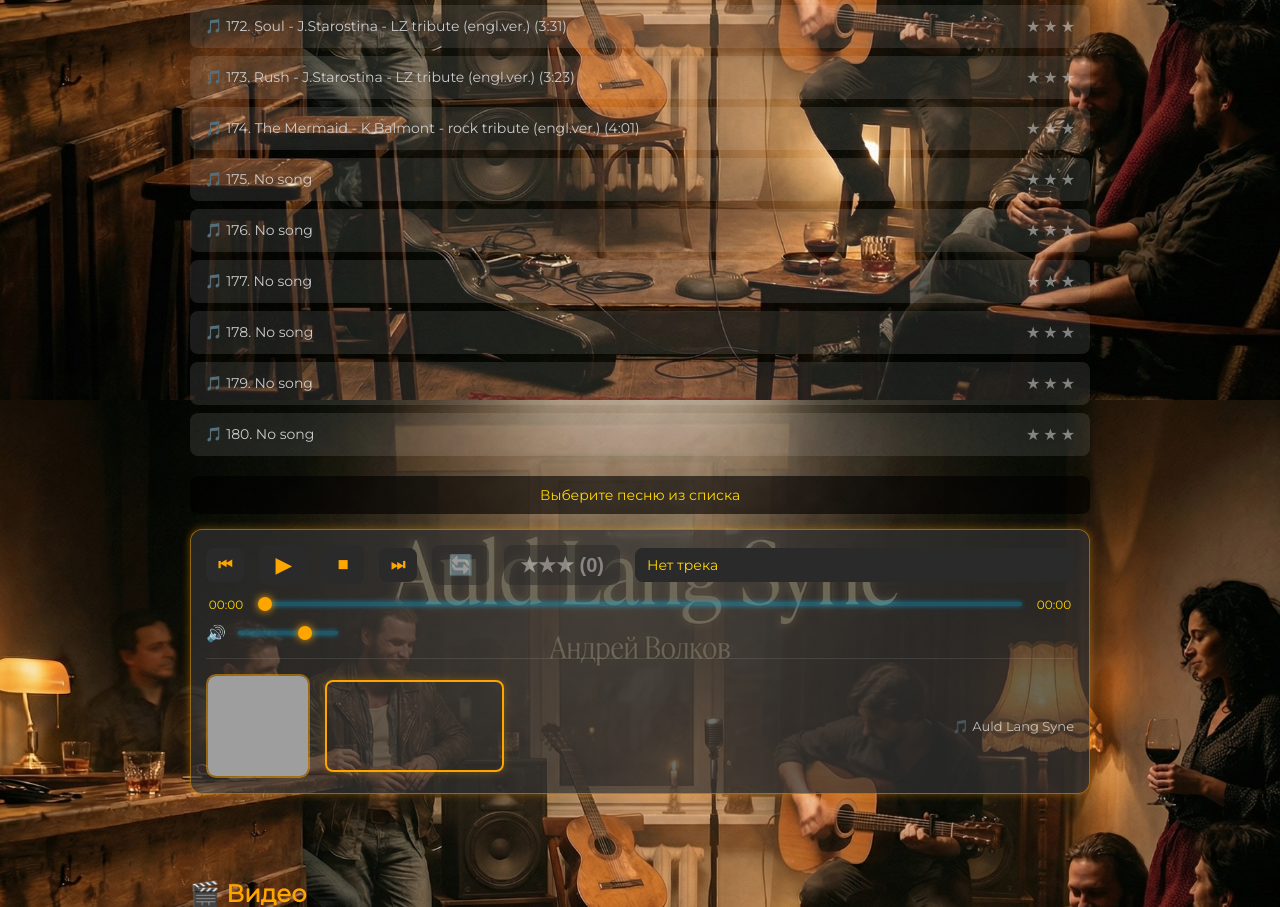
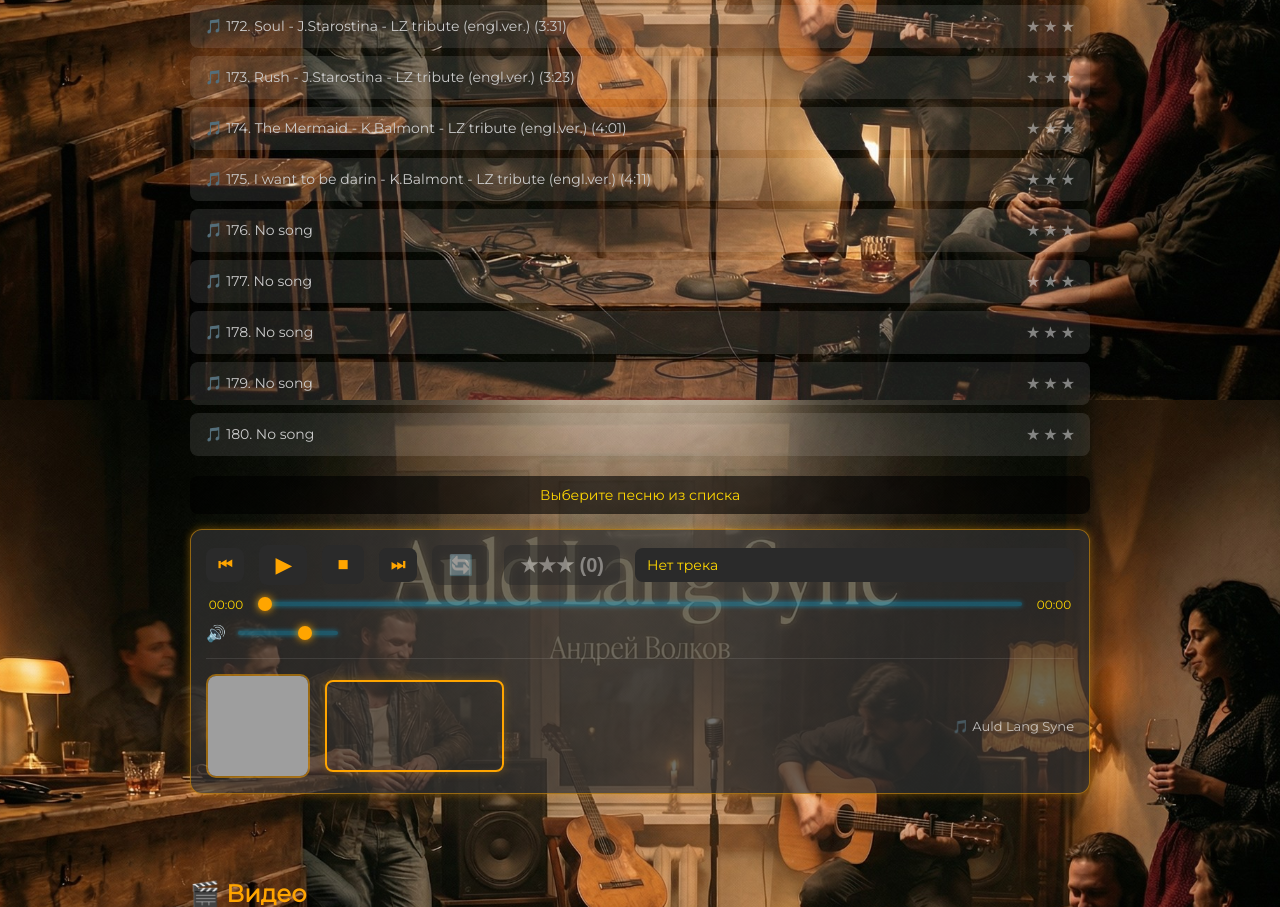
Before and after one commit to andreivolko-stack/auld-lang-syne, a plain HTML site: page index.html in a window 1280 px wide. Shown: the part 9200-10107 px from the top of the page. Drawn offline with nearby package versions, Linux system fonts and the light colour scheme; grey boxes are pictures that could not be loaded.

Commit message:
Update index.html

```diff
--- a/index.html
+++ b/index.html
@@ -686,8 +686,8 @@ footer {
     <li data-src="171Dusha - J.Starostina_(3-27)mc1.mp3">🎵 171. Dusha - J.Starostina (3:27)</li>
     <li data-src="172Soul-JStarostina332.mp3">🎵 172. Soul - J.Starostina - LZ tribute (engl.ver.) (3:31)</li>
     <li data-src="173Rush_v1-JStarostina(323)englver.mp3">🎵 173. Rush - J.Starostina - LZ tribute (engl.ver.) (3:23)</li>
-    <li data-src="174The Mermaid(Rusalka-K.Balmont)401.mp3">🎵 174. The Mermaid - K.Balmont - rock tribute (engl.ver.) (4:01)</li>
-    <li data-src="song165.mp3">🎵 175. No song</li>
+    <li data-src="174The Mermaid(Rusalka-K.Balmont)401.mp3">🎵 174. The Mermaid - K.Balmont - LZ tribute (engl.ver.) (4:01)</li>
+    <li data-src="175I want to be darin411mc.mp3">🎵 175. I want to be darin - K.Balmont - LZ tribute (engl.ver.) (4:11)</li>
     <li data-src="song165.mp3">🎵 176. No song</li>
     <li data-src="song165.mp3">🎵 177. No song</li>
     <li data-src="song165.mp3">🎵 178. No song</li>
```
